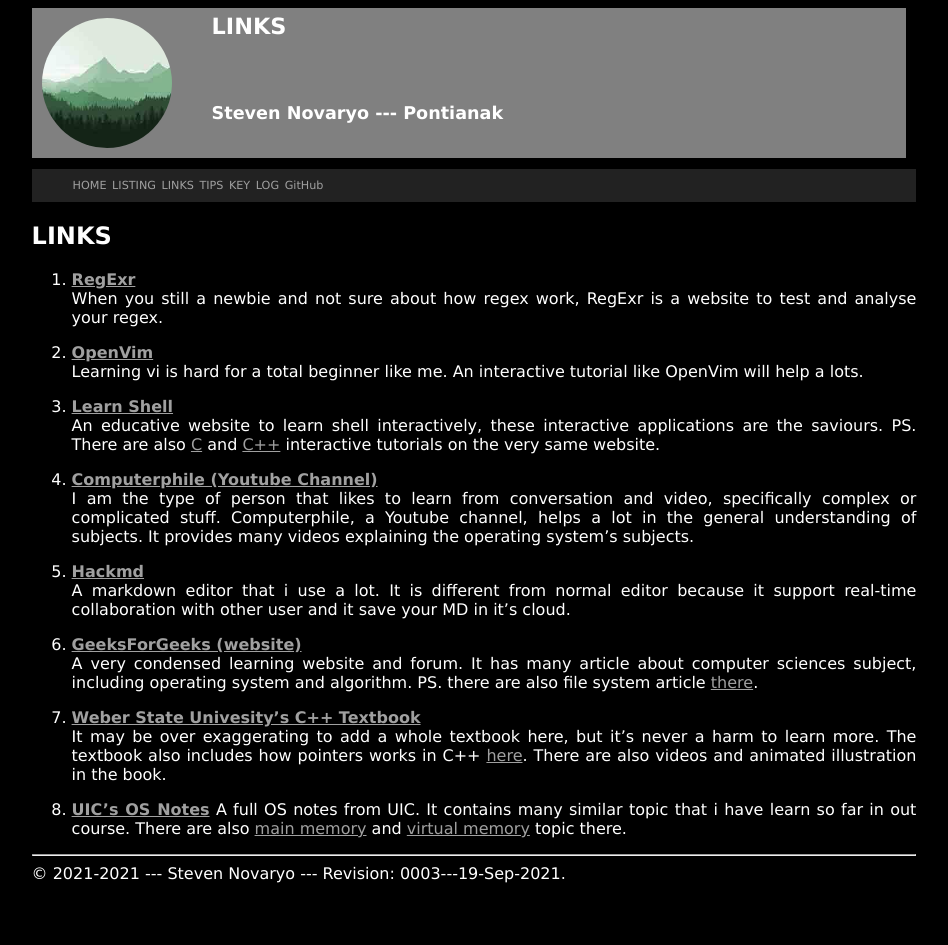
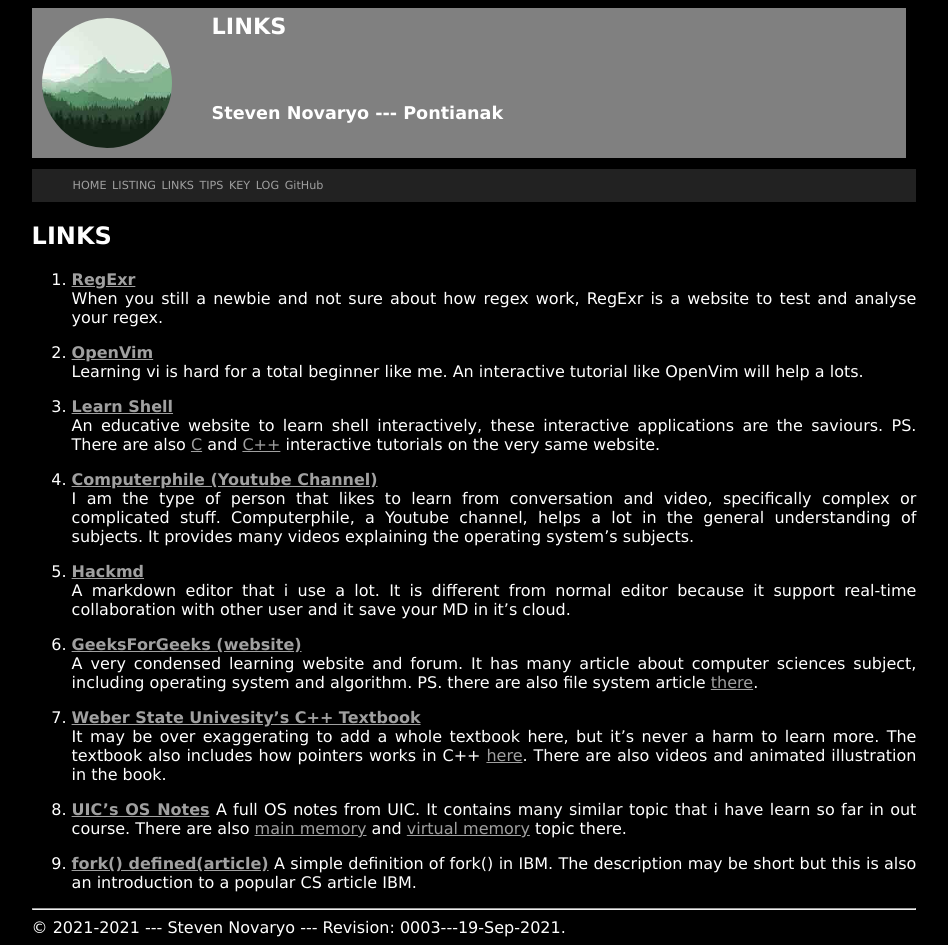
Before and after one commit to stevennovaryo/os212, a Jekyll site: the page built from links.md, in a window 1280 px wide. Shown: the whole page, without its empty margins (166-1114 px from the left). Built offline with Jekyll 4.4.1, drawn with Linux system fonts in a browser that asks for light colours; our own code applies the rules of GitHub Pages for plain Markdown files; before the commit the page ends 900 px from its top, so only the background shows below that.

Commit message:
[W06] forgot add links

```diff
--- a/links.md
+++ b/links.md
@@ -28,3 +28,6 @@
 
 8. <b>[UIC's OS Notes](https://www.cs.uic.edu/~jbell/CourseNotes/OperatingSystems/)</b>
 A full OS notes from UIC. It contains many similar topic that i have learn so far in out course. There are also [main memory](https://www.cs.uic.edu/~jbell/CourseNotes/OperatingSystems/8_MainMemory.html) and [virtual memory](https://www.cs.uic.edu/~jbell/CourseNotes/OperatingSystems/9_VirtualMemory.html) topic there.
+
+9. <b>[fork() defined(article)](https://www.ibm.com/docs/en/zos/2.3.0?topic=functions-fork-create-new-process)</b>
+A simple definition of fork() in IBM. The description may be short but this is also an introduction to a popular CS article IBM.
```
